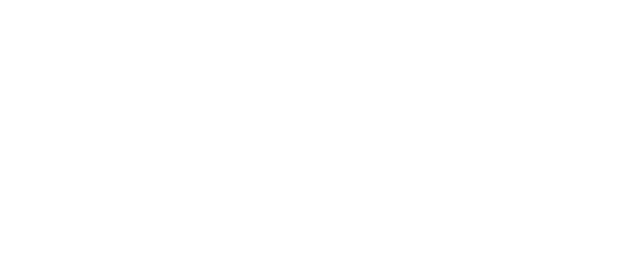
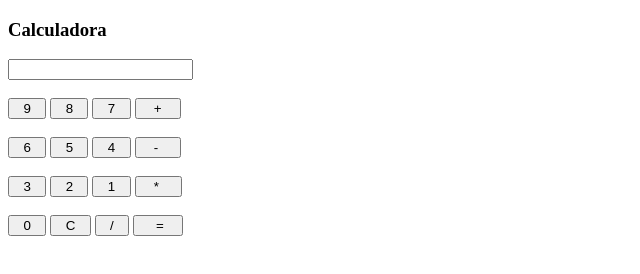
Before and after one commit to erlinda7/calculadora_gam, a plain HTML site: page index.html in a window 1280 px wide. Shown: the whole page, without its empty margins (0-640 px from the left). Drawn offline with Linux system fonts and the light colour scheme.

Commit message:
interfaz calculadora

```diff
--- a/index.html
+++ b/index.html
@@ -6,5 +6,44 @@
 </head>
 <body>
 
+
+		<h3>Calculadora</h3>
+
+		<div>
+			<input type="textfield">
+		</div>
+
+		<br>
+		<div>
+			<input type="button" value="  9  ">
+			<input type="button" value="  8  ">
+			<input type="button" value="  7  ">
+			<input type="button" value="   +   ">
+		</div>
+
+		<br>
+		<div>
+			<input type="button" value="  6  ">
+			<input type="button" value="  5  ">
+			<input type="button" value="  4  ">
+			<input type="button" value="   -    ">
+		</div>
+
+		<br>
+		<div>
+			<input type="button" value="  3  ">
+			<input type="button" value="  2  ">
+			<input type="button" value="  1  ">
+			<input type="button" value="   *    ">
+		</div>
+
+		<br>
+		<div>
+			<input type="button" value="  0  ">
+			<input type="button" value="  C  ">
+			<input type="button" value="  /  ">
+			<input type="button" value="    =   ">
+		</div>
+
 </body>
 </html>
```
